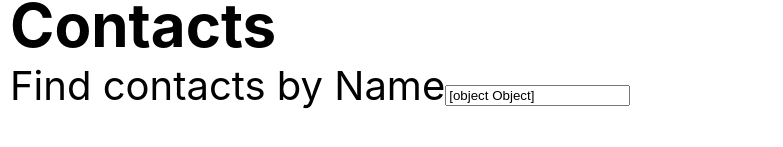
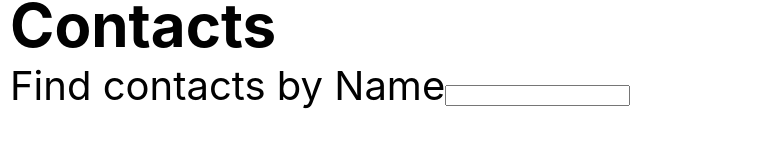
Before and after one commit to Mateusz-Gonera/goit-react-hw-02-phonebook, a React (Create React App) app: page / in a window 1280 px wide. Shown: the part 177-324 px from the top of the page, without its empty margins (0-783 px from the left). Built offline with nearby package versions, Linux system fonts and the light colour scheme.

Commit message:
fix handleChange filter

```diff
--- a/src/components/App.jsx
+++ b/src/components/App.jsx
@@ -22,9 +22,9 @@ export class App extends Component {
     form.reset();
   };
 
-  // componentDidUpdate() {
-  //   console.log(this.state.contacts);
-  // }
+  componentDidUpdate() {
+    // console.log(this.state.filter);
+  }
 
   handleChange = evt => {
     const { name, value } = evt.target;
--- a/src/components/Filter/Filter.jsx
+++ b/src/components/Filter/Filter.jsx
@@ -1,7 +1,9 @@
 import FilterCSS from './Filter.module.css';
 import PropTypes from 'prop-types';
+import React, { Component } from 'react';
 
-export const Filter = (value, handleChange) => {
+export class Filter extends Component {
+  render() {
     return (
       <label className={FilterCSS.label}>
         Find contacts by Name
@@ -9,12 +11,13 @@ export const Filter = (value, handleChange) => {
           className={FilterCSS.input}
           type="text"
           name="filter"
-        value={value}
-        onChange={handleChange}
+          value={this.props.value}
+          onChange={this.props.handleChange}
         />
       </label>
     );
-};
+  }
+}
 
 Filter.propTypes = {
   value: PropTypes.string.isRequired,
```
Lines whose indentation alone changed are shown as unchanged.
